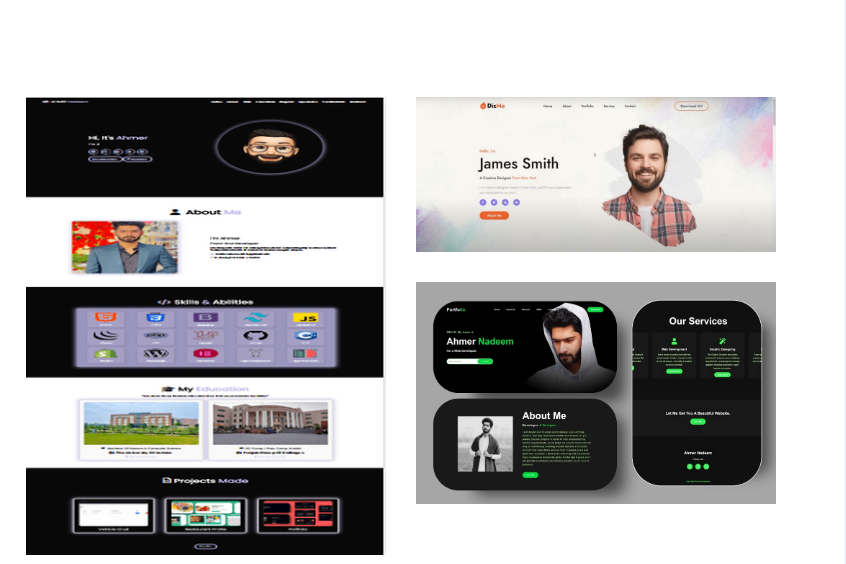
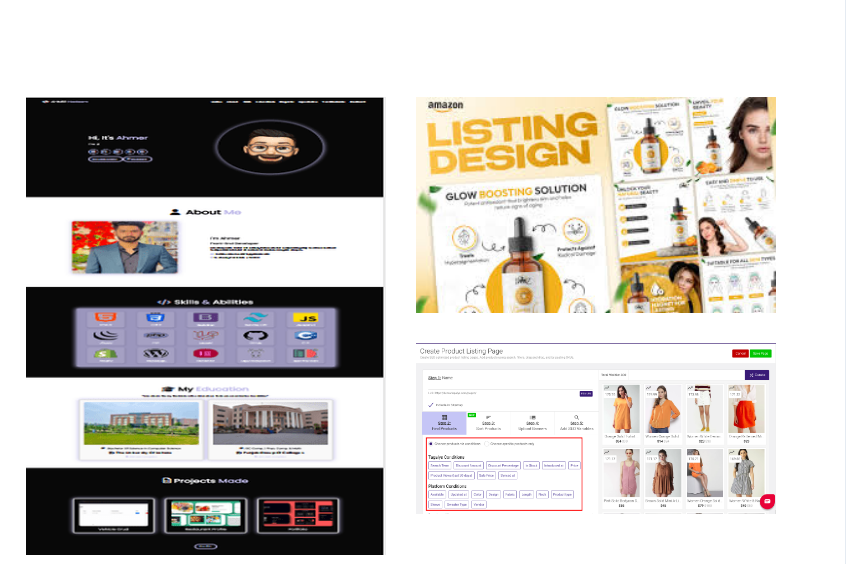
Before and after one commit to G4Guru/ahmer_nadeem, a website: page index_VA.html in a window 1280 px wide. Shown: the part 4643-5207 px from the top of the page, 434-1280 px from the left. Drawn offline with nearby package versions, Linux system fonts and the light colour scheme.

Commit message:
More Imgs

```diff
--- a/index_VA.html
+++ b/index_VA.html
@@ -732,7 +732,7 @@
 
                             <div class="col-sm-4">
                                 <div class="item">
-                                    <img src="assets/images/portfolio/Portfolio4.png" alt="portfolio image" />
+                                    <img src="assets/images/portfolio/VA_3.jpeg" alt="portfolio image" />
                                     <div class="isotope-overlay">
                                         <a href="#" target="_blank">
                                             Portfolio
@@ -740,7 +740,7 @@
                                     </div>
                                 </div>
                                 <div class="item">
-                                    <img src="assets/images/portfolio/Portfolio5.png" alt="portfolio image" />
+                                    <img src="assets/images/portfolio/VA_4.png" alt="portfolio image" />
                                     <div class="isotope-overlay">
                                         <a href="#" target="_blank">
                                             Portfolio
```
Also changed, not shown: assets/images/portfolio/VA_3.jpeg (added), assets/images/portfolio/VA_4.png (added).
